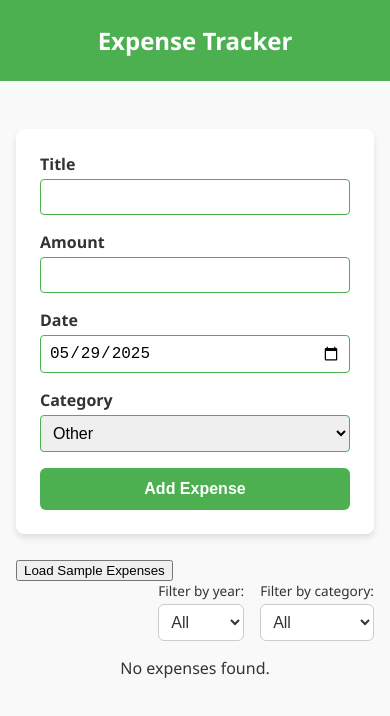
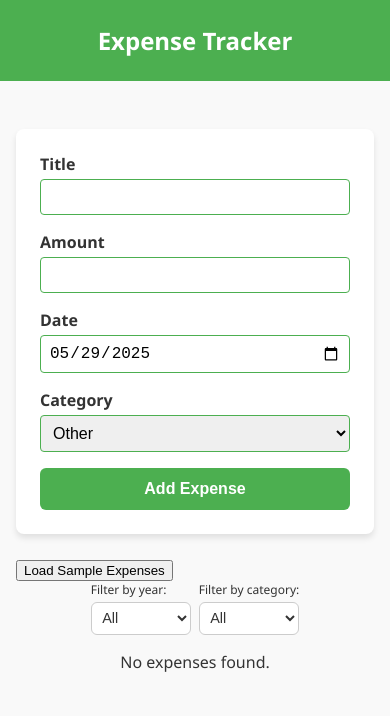
Before and after one commit to Dor-Ka/frontend-react-expense-tracker, a React (Vite) app: page / in a window 390 px wide. Shown: the top 716 px of the page. Built offline with nearby package versions, Linux system fonts and the light colour scheme.

Commit message:
style: improve filters responsiveness for small screens

```diff
--- a/src/features/expenses/ExpensesFilters/ExpensesFilterStyles.js
+++ b/src/features/expenses/ExpensesFilters/ExpensesFilterStyles.js
@@ -6,17 +6,31 @@ export const FilterContainer = styled.div`
   gap: 1rem;
   margin-bottom: 1rem;
   flex-wrap: wrap;
+
+  @media (max-width: 500px) {
+    gap: 0.5rem;
+    justify-content: center;
+  }
 `;
 
 export const SelectWrapper = styled.div`
   display: flex;
   flex-direction: column;
+  min-width: 120px;
+
+  @media (max-width: 500px) {
+    min-width: 100px;
+  }
 `;
 
 export const Label = styled.label`
   font-size: 0.85rem;
   margin-bottom: 0.25rem;
   color: ${({ theme }) => theme.colors.text};
+
+  @media (max-width: 500px) {
+    font-size: 0.75rem;
+  }
 `;
 
 export const Select = styled.select`
@@ -32,4 +46,9 @@ export const Select = styled.select`
     border-color: ${({ theme }) => theme.colors.primary};
     box-shadow: 0 0 0 2px ${({ theme }) => theme.colors.primary}33;
   }
+
+  @media (max-width: 500px) {
+    font-size: 0.9rem;
+    padding: 0.4rem;
+  }
 `;
```
